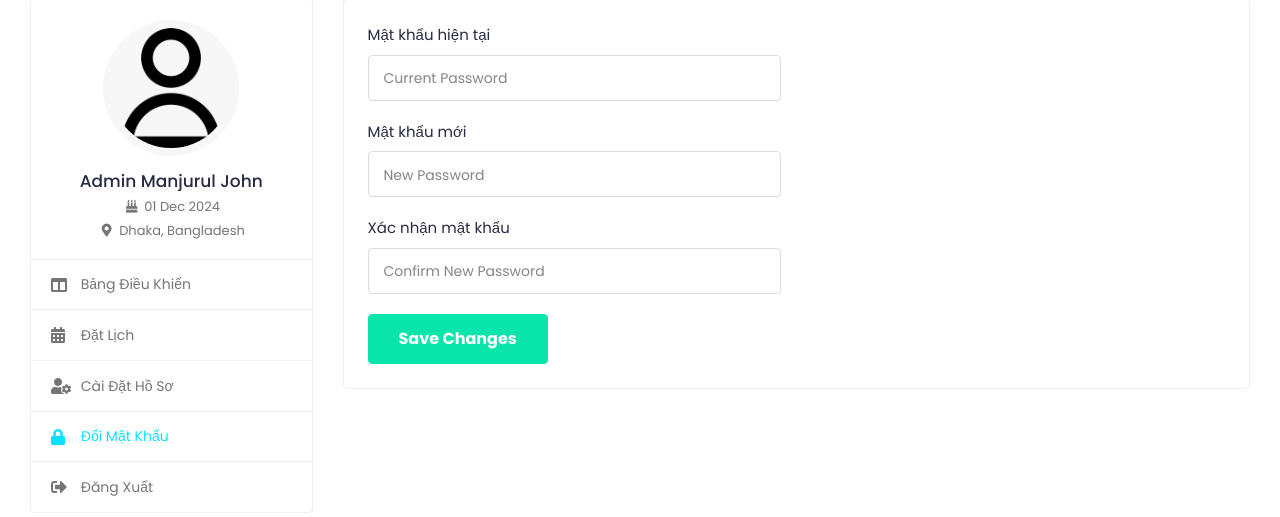
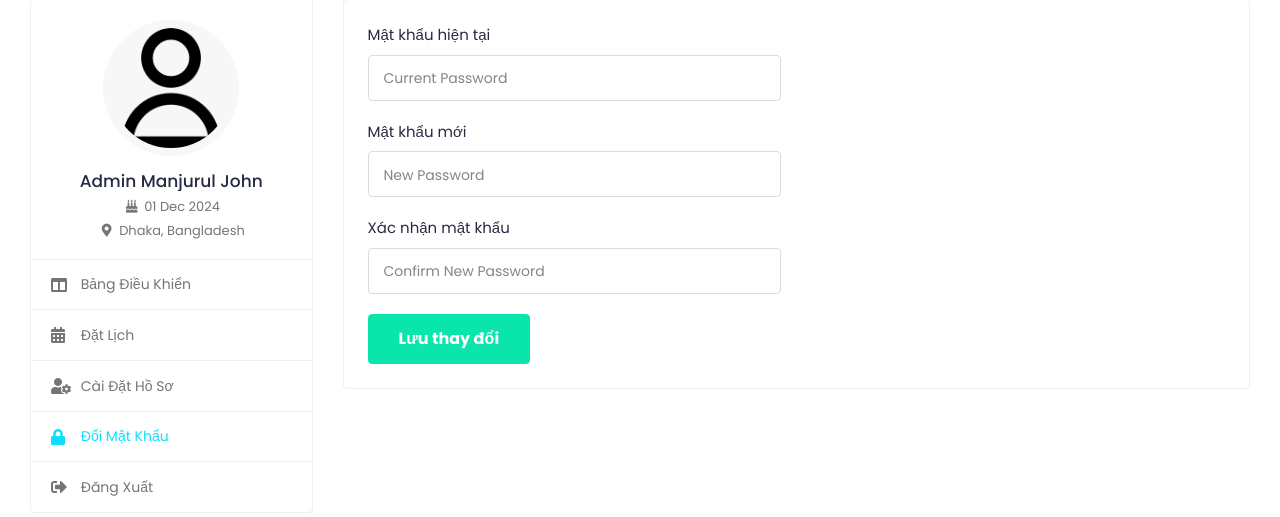
Before and after one commit to Hphat279/PBL3, a Django app: page /patients/change-password/ in a window 1280 px wide. Shown: the part 189-706 px from the top of the page. Run offline with Django 3.2, Linux system fonts and the light colour scheme; a user stored in the database is signed in; data comes from the database, SQL or seed files in the repository; some libraries are stand-ins or nearby versions.

Commit message:
i18n: translate change-password buttons to Vietnamese

```diff
--- a/templates/doctors/change-password.html
+++ b/templates/doctors/change-password.html
@@ -64,7 +64,7 @@
                     </div>
 
                     <div class="submit-section">
-                        <button type="submit" class="btn btn-primary submit-btn">Save Changes</button>
+                        <button type="submit" class="btn btn-primary submit-btn">Lưu thay đổi</button>
                     </div>
                 </form>
                 <!-- /Change Password Form -->
--- a/templates/patients/change-password.html
+++ b/templates/patients/change-password.html
@@ -62,7 +62,7 @@
                     </div>
 
                     <div class="submit-section">
-                        <button type="submit" class="btn btn-primary submit-btn">Save Changes</button>
+                        <button type="submit" class="btn btn-primary submit-btn">Lưu thay đổi</button>
                     </div>
                 </form>
                 <!-- /Change Password Form -->
```
